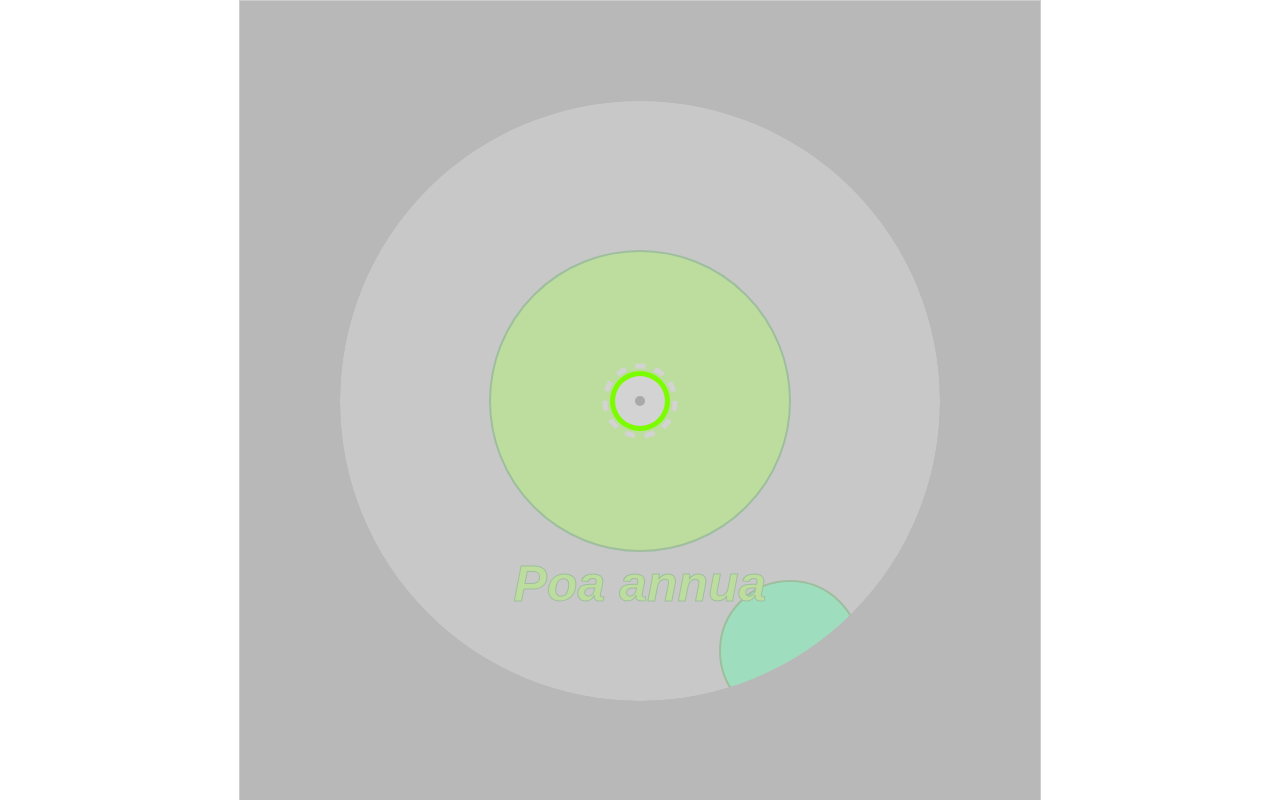
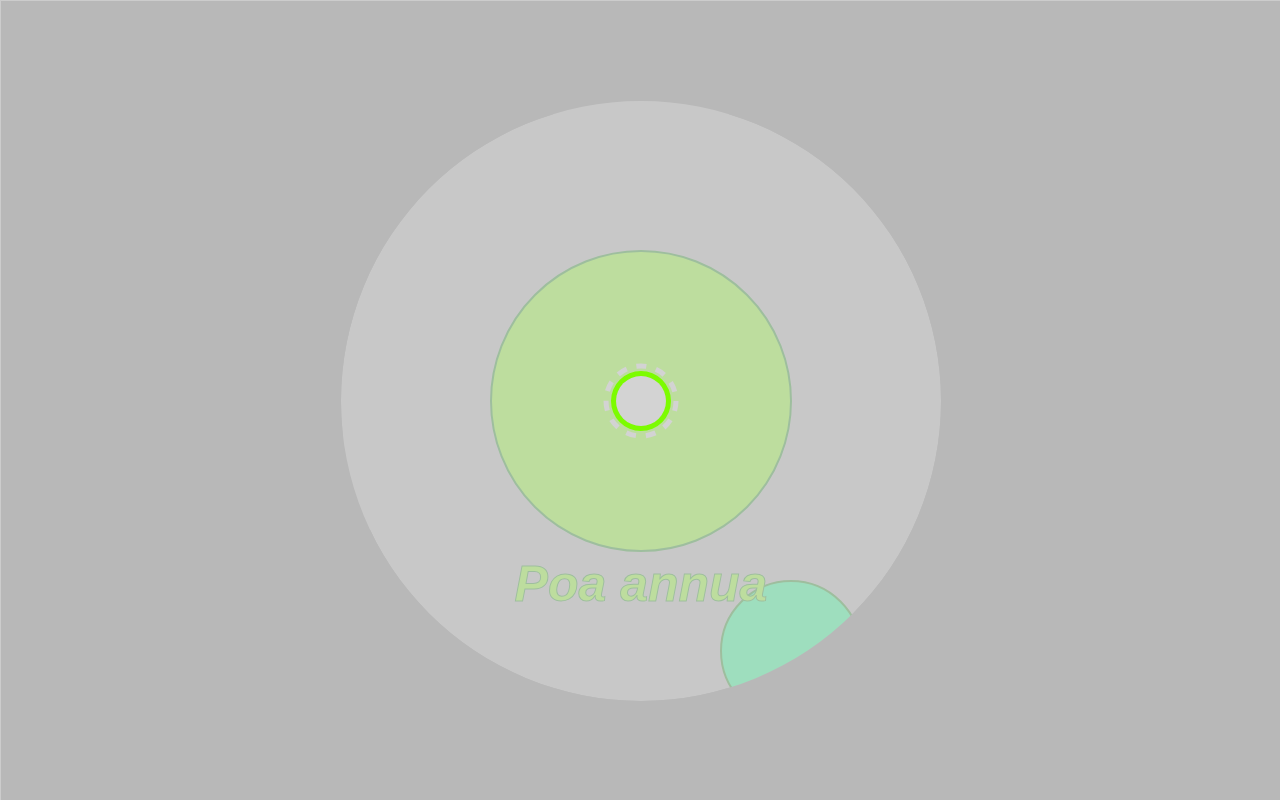
Before and after one commit to brickgriff/gotouchgrass, a plain HTML site: page index.html in a window 1280 px wide. Drawn offline with Linux system fonts and the light colour scheme.

Commit message:
minor update
fixed one bug to cause another:
- fixed screen resizing
- broke isUnderCanopy; it rapidly toggles now, revealing the understory by mistake
- will fix touch events, regenerating soil disturbance, seeded-random point foliage, and point attributes (biomass and bioenergy)

```diff
--- a/display.js
+++ b/display.js
@@ -48,16 +48,16 @@ const Display = (function(/*api*/) {
     // clear
     //ctx.clearRect(0,0,state.canvas.width,state.canvas.height);
     ctx.save();
-    // punch an even-odd hole in the fog the size of the player wallet
-    let x=state.dx,y=state.dy;
 
     let path1 = new Path2D();// clipping area
     path1.rect(0,0,state.canvas.width,state.canvas.height);
 
     //console.log(state.walls);
     state.walls.forEach(w => {
-      path1.moveTo(w.x+w.r-x,w.y-y);
-      path1.arc(w.x-x,w.y-y,w.r,0,2*Math.PI);
+      // punch an even-odd hole in the fog the size of the player wallet
+      let x=w.x+state.cx,y=w.y+state.cy;
+      path1.moveTo(x+w.r+x,y);
+      path1.arc(x,y,w.r,0,2*Math.PI);
     });
 
     ctx.beginPath();
@@ -71,9 +71,12 @@ const Display = (function(/*api*/) {
     state.fImg=ctx.getImageData(state.player.x-5,state.player.y-5,10,10);
   };
 
+
+  // TODO: experiment with polygons and loops
+  // TODO: add hidden property to paths (likely canopy step)
   var pathConnect = function(parent,child,ctx) {
-    let x1=parent.x-state.dx,y1=parent.y-state.dy;
-    let x2=child.x-state.dx,y2=child.y-state.dy;
+    let x1=parent.x+state.cx,y1=parent.y+state.cy;
+    let x2=child.x+state.cx,y2=child.y+state.cy;
     let x=(x1+x2)/2,y=(y1+y2)/2;
 
     let rx=Math.hypot(x2-x1,y2-y1)/2;
@@ -86,7 +89,8 @@ const Display = (function(/*api*/) {
   };
 
   var pathLoop = function(state,ctx,path) {
-    let x=path.x-state.dx,y=path.y-state.dy;
+    let x=path.x+state.cx,y=path.y+state.cy;
+
     ctx.moveTo(x+path.r,y);
     ctx.arc(x,y,path.r,0,Math.PI*2);
     if (!path.metadata || !path.metadata.children) return;
@@ -112,15 +116,14 @@ const Display = (function(/*api*/) {
 
   // remember the hidden flag on path objects
   var canopySketch=function(state,ctx) {
-    let x=state.dx,y=state.dy;
-
     let path1 = new Path2D();// clipping area
     path1.rect(0,0,state.canvas.width,state.canvas.height);
     //console.log(state.paths);
     state.paths.forEach(p => {
+      let x=p.x+state.cx,y=p.y+state.cy;
       if (p.metadata && p.metadata.hidden) return;
-      path1.moveTo(p.x+p.r-x,p.y-y);
-      path1.arc(p.x-x,p.y-y,p.r,0,2*Math.PI);
+      path1.moveTo(x+p.r,y);
+      path1.arc(x,y,p.r,0,2*Math.PI);
     });
 
     ctx.clip(path1,"evenodd"); // fill clipping area
@@ -142,15 +145,16 @@ const Display = (function(/*api*/) {
     let x=state.player.x,y=state.player.y;
     state.cImg=ctx.getImageData(x-5,y-5,10,10);
 
+    if (!state.player.isUnderCanopy) return;
+
     ctx.save();
     ctx.fillStyle=state.canopyColor;
     ctx.beginPath();
-    ctx.beginPath();
     canopySketch(state,ctx);
-    if (state.player.isUnderCanopy) {
-      ctx.moveTo(x+Math.floor(state.player.r+state.player.v),y);
-      ctx.arc(x,y,Math.floor(state.player.r+state.player.v),0,2*Math.PI,true);
-    }
+    //if (state.player.isUnderCanopy) {
+    ctx.moveTo(x+Math.floor(state.player.r+state.player.v),y);
+    ctx.arc(x,y,Math.floor(state.player.r+state.player.v),0,2*Math.PI,true);
+    //}
     ctx.fill();
     ctx.restore(); // defaults
   };
@@ -173,18 +177,37 @@ const Display = (function(/*api*/) {
     ctx.fillStyle = COLORS.LIGHTGRAY;
     ctx.strokeStyle = COLORS.LIGHTGRAY;
     ctx.lineWidth = 5;
-    //ctx.save();
+
+    let x=state.player.x,y=state.player.y,_x=x,_y=y,
+    r=state.player.r,_r=state.player._r;
 
     ctx.beginPath();
     // player (r = 0.25m = 25px)
-    ctx.arc(state.player.x,state.player.y,state.player.r,0,2*Math.PI);
-
+    ctx.arc(x,y,r,0,2*Math.PI);
     ctx.fill();
 
     // draw range circle
     ctx.setLineDash([10, 10]);
     ctx.beginPath();
-    ctx.arc(state.player.x, state.player.y,state.player._r,0,2*Math.PI);
+    ctx.arc(x, y,_r,0,2*Math.PI);
+
+
+    let dist = state.player.s>0 ? r+10 : 0;
+    //console.log(dist);
+    // calc vector components
+    let vector={
+      x:Math.round(dist*Math.cos(state.player.t)),
+      y:Math.round(dist*Math.sin(state.player.t))
+    };
+    //console.log(vector);
+
+    // draw pointer line
+    //x=state.player.x, y=state.player.y; // (canvas.w/2,canvas.h/2)
+    _x+=vector.x,_y+=vector.y;
+
+    ctx.moveTo(x,y);
+    ctx.lineTo(_x,_y);
+
     ctx.stroke();
     ctx.setLineDash([]); // reset line dash
 
@@ -265,31 +288,32 @@ const Display = (function(/*api*/) {
     ctx.strokeStyle=COLORS.GREEN;
     ctx.lineWidth=2;
     state.foliage.forEach(f => {
+      let x=f.x+state.cx,y=f.y+state.cy;
+
       ctx.fillStyle=f.metadata.color;
       ctx.beginPath();
-      ctx.moveTo(f.x+f.r+state.cx,f.y+state.cy);
-      ctx.arc(f.x+state.cx,f.y+state.cy,f.r,0,2*Math.PI);
+      ctx.moveTo(x+f.r,y);
+      ctx.arc(x,y,f.r,0,2*Math.PI);
       ctx.fill();
       ctx.stroke();
 
-      //var
+      // TODO: bring this back with touch support works
+      if(state.player.isOverGrass && state.mouse.isClicked
+        && Math.hypot(state.mouse._x-x,state.mouse._y-y)<f.r
+        && Math.hypot(state.player.x-x,state.player.y-y)<f.r) {
 
-      if(state.player.isOverGrass && state.mouse.isClicked
-        && Math.hypot(state.mouse._x-state.cx,state.mouse._y-state.cy)<f.r
-        && Math.hypot(state.player.x-state.cx,state.player.y-state.cy)<f.r) {
+        //console.log(state.player.x,state.player.y);
 
         state.player.isTouchedGrass = true;
-        state.player.grassValue = Math.PI*Math.pow(f.r,2)/10000;
+        state.player.grassValue = Math.PI*Math.pow(state.player._r,2)/100;
         state.mouse.isClicked=false;
 
-        state.foliage.push({x:f.x+state.cx,y:f.y+state.cy,r:f.r,metadata:{color:COLORS.GREEN}});
-
-/*
-        ctx.beginPath();
-        ctx.moveTo(state.player.x+state.player._r,state.player.y);
-        ctx.arc(state.player.x,state.player.y,state.player.r,0,2*Math.PI);
-        ctx.fill();
-*/
+        // state.foliage.push({
+        //   x:state.player.x-state.cx,
+        //   y:state.player.y-state.cy,
+        //   r:state.player._r,
+        //   metadata:{color:COLORS.GREEN,label:""}
+        // });
       }
 
     });
@@ -396,7 +420,7 @@ const Display = (function(/*api*/) {
     //console.log(state.pathColor,pStyle);
     state.player.isOverGrass=fStyle===state.grassColor;
     if (state.player.isOverGrass)return; // B-)
-    state.player.isOnWall=fStyle===state.wallColor
+    state.player.isInsideWall=fStyle===state.wallColor;
     state.player.isLost=pStyle!==state.pathColor;
     state.player.isUnderCanopy=cStyle!==state.playerColor;
   };
@@ -423,46 +447,13 @@ const Display = (function(/*api*/) {
     checkTerrain(state,ctx);
 
 
-    inventory(state,ctx);
+    //inventory(state,ctx);
     if (state.isDebug) score(state,ctx);
 
     joystick(state,ctx);
 
     if (state.isDebug) debug(state,ctx);
 
-    // terrain, plants, player, joystick, score, debug (mouse & inputs)
-    // each element type is its own private function from above
-    // set up the stroke and fill colors per element type
-    // finally do the stroke and fill per element type
-    //ctx.save();
-
-    // get image data at the center of the screen
-    // if the color equal dimgray, then player is out of bounds
-    // let x = state.canvas.width/2-state.dx, y = state.canvas.height/2-state.dy;
-
-    //ctx.restore();
-
-    //ctx.putImageData(state.bImg,x-590,y+40);
-
-    //ctx.moveTo(x-490+105,y+140);
-    //ctx.arc(x-490,y+140,105,0,Math.PI*2);// secret grove arc @ (-490,140) r ~100
-    //ctx.rect(x-100,y-2000,200,1700);// overgrown trail rect @ (-100,-2000,200,1700)
-
-    //ctx.fill();
-
-    // canopy layer
-
-    // ctx.globalAlpha=0.1;
-    // ctx.moveTo(state.player.x+state.player.r+state.player._r,state.player.y);
-    // ctx.arc(state.player.x,state.player.y,state.player.r+state.player._r,0,2*Math.PI);
-    // ctx.fill();
-    // ctx.globalAlpha=1;
-
-    //ctx.clip();
-
-    //joystick(state,ctx);
-    //inventory(state,ctx);
-    //score(state,ctx);
   };
 
   // return the public API
--- a/index.css
+++ b/index.css
@@ -1,7 +1,7 @@
 html, body {
   width:  100%;
   height: 100%;
-  margin: 0px;
+  margin: 0;
   border: 0;
   overflow: hidden;
   display: block;
@@ -11,4 +11,9 @@ canvas {
     padding: 0;
     margin: auto;
     display: block;
+    /*
+    position: absolute;
+    left: 0;
+    top: 0;
+    */
 }
--- a/main.js
+++ b/main.js
@@ -15,11 +15,16 @@ if (typeof window === "undefined") {
 const canvas = document.createElement("canvas");
 const ctx = canvas.getContext("2d", { willReadFrequently: true });
 
+// TODO: practice with offscreen canvas
 //const ctxOffscreen = canvas.getContext("2d", { willReadFrequently: true });
+// TODO: make this configurable in main()
+// canvas.width=800;
+// canvas.height=800;
 
-// TODO: make this configurable in main()
-canvas.width=800;
-canvas.height=800;
+var resize = (canvas) => {
+  canvas.width=document.body.clientWidth;
+  canvas.height=document.body.clientHeight;
+}
 
 // TODO: pixelated style?  image-rendering: pixelated; image-rendering: crisp-edges;
 // TODO: auto-resize and auto-rescale (resolution)
@@ -31,7 +36,9 @@ canvas.style="border:1px solid #cccccc;";
 document.body.appendChild(canvas);
 
 let frame = 0, isQuit = false, start = document.timeline.currentTime;
-const state = World.create(canvas); // generate entities (with draw functions)
+resize(canvas);
+const state = World.create(canvas);
+// TODO: give entities their own draw functions
 
 // quit signal (Esc)
 window.addEventListener("keydown", (e) =>{
@@ -39,12 +46,17 @@ window.addEventListener("keydown", (e) =>{
   if (e.code==="Escape") isQuit = true;
 });
 
+// TODO: try a window/cavnas resize listener
+
 function gameLoop(now) {
   const elapsed = (now - start) / 1000; // deltaTime in seconds
   const dt = elapsed > 1 ? 1 : elapsed; // capped deltaTime
 
-  console.log(`gameLoop(frame=${frame}, dt=${dt}, fps=${Math.floor(1/dt)})`);
-  ctx.clearRect(0, 0, canvas.width, canvas.height);
+  //console.log(`gameLoop(frame=${frame}, dt=${dt}, fps=${Math.floor(1/dt)})`);
+  //console.log(document.body.clientWidth,document.body.clientHeight,state.player.x,state.player.y);
+  resize(state.canvas); // TODO: only on resize event!
+
+  //ctx.clearRect(0, 0, canvas.width, canvas.height);
 
   World.update(state, dt); // update entities
   Display.draw(state, ctx); // Display.draw(state, ctx); // draw entities
--- a/world.js
+++ b/world.js
@@ -12,9 +12,21 @@ const World = (function (/*api*/) {
 
   // create a new state
   api.create = function (canvas) {
+    canvas.width=document.body.clientWidth;
+    canvas.height=document.body.clientHeight;
+    //var cells=new Array(pointWidth*pointHeight).fill([]), zones=[];
+    //grass(cells);
+    //zones.push({x:canvas.width/2,y:canvas.height/2,r:400,c:COLORS.LAWNGREEN,v:1,t:CLADES.GRASS});
+    //zones.push({x:canvas.width/2+250,y:canvas.height/2+250,r:120,c:COLORS.SPRINGGREEN,v:3,t:CLADES.CLOVER});
+
+    var paths = [];
+    var walls = [];
+    var foliage = [];
+    const x=canvas.width/2,y=canvas.height/2;
+
     var player = {
-      x: canvas.width/2,
-      y: canvas.height/2,
+      x: x,
+      y: y,
       r: 25, // radius
       _r: 35, // range
       dg: 10, // drag gate
@@ -26,7 +38,7 @@ const World = (function (/*api*/) {
       isLost:false,
       isOverGrass:true,
       isUnderCanopy:false,
-      isOnWall:false,
+      isInsideWall:false,
       isTouchedGrass:false,
       grassValue:0,
     };
@@ -43,15 +55,6 @@ const World = (function (/*api*/) {
       isDragged:false,
       isClicked:false,
     };
-
-    //var cells=new Array(pointWidth*pointHeight).fill([]), zones=[];
-    //grass(cells);
-    //zones.push({x:canvas.width/2,y:canvas.height/2,r:400,c:COLORS.LAWNGREEN,v:1,t:CLADES.GRASS});
-    //zones.push({x:canvas.width/2+250,y:canvas.height/2+250,r:120,c:COLORS.SPRINGGREEN,v:3,t:CLADES.CLOVER});
-
-    var paths = [];
-    var walls = [];
-    var foliage = [];
 
     var state = {
       canvas: canvas,
@@ -80,21 +83,19 @@ const World = (function (/*api*/) {
       pathColor:null,canopyColor:null,grassColor:null,playerColor:null,wallColor:null
     };
 
-    const x=canvas.width/2,y=canvas.height/2;
-
     var createEntity = (x,y,r,metadata) => {
       return {x:x,y:y,r:r,metadata:metadata};
     };
 
     ((paths) => {
-      paths.push(createEntity(x,y,300,{children:[1,2]}));
-      paths.push(createEntity(x,y-3000,1000));
-      paths.push(createEntity(x-490,y+140,100,{hidden:true}));
+      paths.push(createEntity(0,0,300,{children:[1,2]}));
+      paths.push(createEntity(0,-3000,1000));
+      paths.push(createEntity(-490,140,100,{hidden:true}));
     })(paths);
 
     ((walls) => {
-      walls.push(createEntity(x,y-2200,3000));
-      walls.push(createEntity(x-490,y+140,75));
+      walls.push(createEntity(0,-2200,3000));
+      walls.push(createEntity(-490,140,75));
     })(walls);
 
     const grassList = [
@@ -196,7 +197,7 @@ const World = (function (/*api*/) {
       state.dx=state.dy=0;
       state.player.isUnderCanopy=false;
       state.player.isLost=false;
-      state.player.isOnWall=false;
+      state.player.isInsideWall=false;
       state.player.isOverGrass=true;
       state.player.isTouchedGrass=false;
     }
@@ -208,7 +209,7 @@ const World = (function (/*api*/) {
     // angle from deltaY and deltaX
     //let angle;
     state.player.t=angle=Math.atan2(vector.y,vector.x);
-    if (state.player.isOnWall) dist=5,angle+=Math.PI;
+    if (state.player.isInsideWall) dist=5,angle+=Math.PI;
 
     //state.vector={x:,y:);
     //console.log(state.player.v);
@@ -217,8 +218,11 @@ const World = (function (/*api*/) {
     state.dx+=Math.round(dist*Math.cos(angle));
     state.dy+=Math.round(dist*Math.sin(angle));
     // relative position of the center of the world
-    state.cx=state.canvas.width/2-state.dx;
-    state.cy=state.canvas.height/2-state.dy;
+    state.player.x=Math.round(state.canvas.width/2);
+    state.player.y=Math.round(state.canvas.height/2);
+    state.cx=state.player.x-state.dx;
+    state.cy=state.player.y-state.dy;
+
 
     //console.log(angle*180/Math.PI,dist,vector.x,vector.y);
     //console.log(state.player.isLost,state.player.isOnBareGround);
```
Also changed, not shown: index.js (+102 -0 lines).
